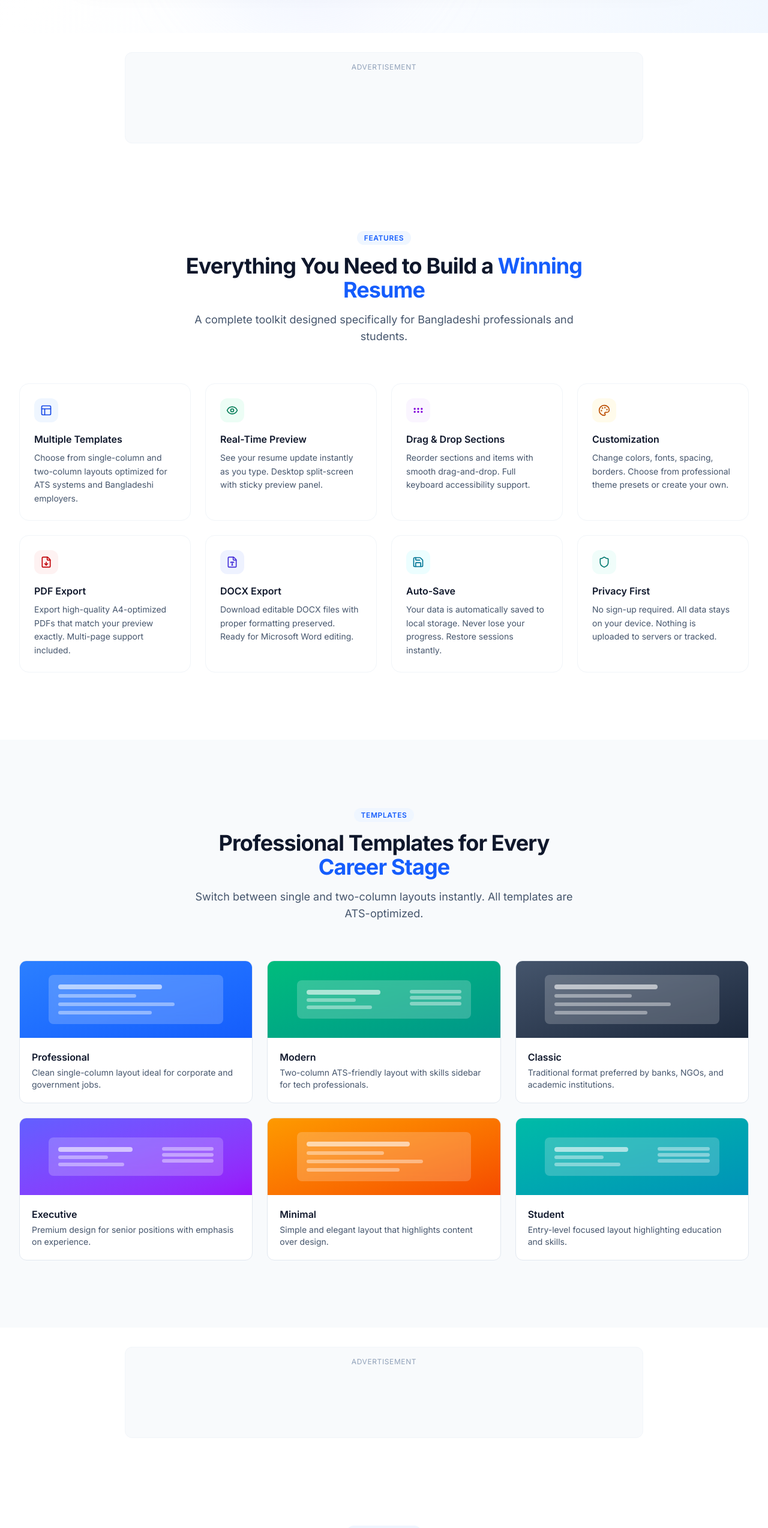
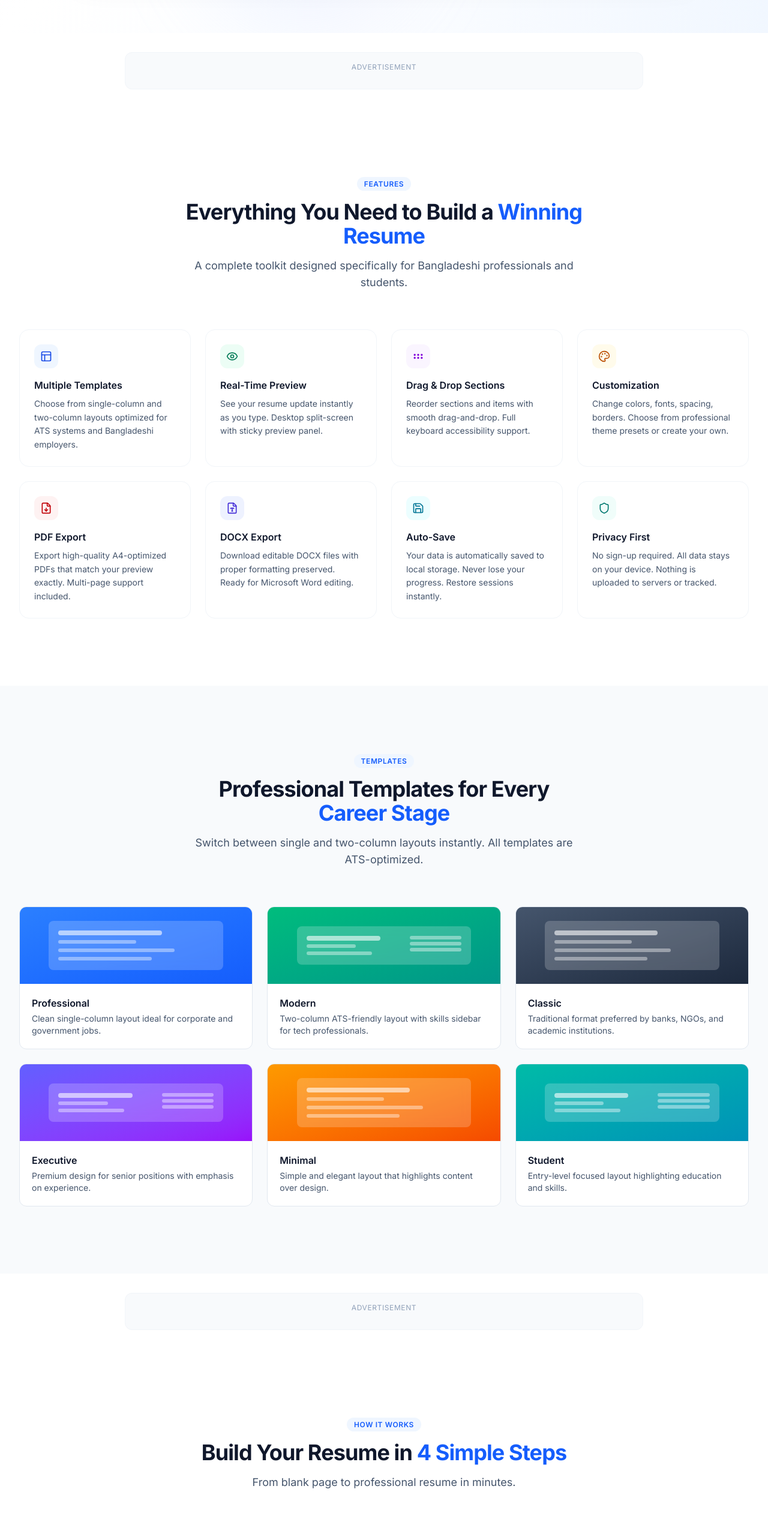
Before and after one commit to delwarJnu11/resume-builder, a Next.js app: page / in a window 1280 px wide. Shown: the part 1100-3647 px from the top of the page at 60% size. Built offline with nearby package versions, Linux system fonts and the light colour scheme.

Commit message:
fixed container

```diff
--- a/app/page.tsx
+++ b/app/page.tsx
@@ -22,8 +22,6 @@ export default function Home() {
 					<p className="text-xs text-slate-400 uppercase tracking-wider mb-3">Advertisement</p>
 					<AdsterraNative
 						adKey="025dafa42e4cef854a761b233b63dd00"
-						width={728}
-						height={90}
 						className="mx-auto"
 					/>
 				</div>
@@ -38,8 +36,6 @@ export default function Home() {
 					<p className="text-xs text-slate-400 uppercase tracking-wider mb-3">Advertisement</p>
 					<AdsterraNative
 						adKey="025dafa42e4cef854a761b233b63dd00"
-						width={728}
-						height={90}
 						className="mx-auto"
 					/>
 				</div>
@@ -56,8 +52,6 @@ export default function Home() {
 					<p className="text-xs text-slate-400 uppercase tracking-wider mb-3">Advertisement</p>
 					<AdsterraNative
 						adKey="025dafa42e4cef854a761b233b63dd00"
-						width={728}
-						height={90}
 						className="mx-auto"
 					/>
 				</div>
--- a/components/ads/adsterra-native.tsx
+++ b/components/ads/adsterra-native.tsx
@@ -1,51 +1,47 @@
-"use client";
+'use client';
 
-import { useEffect, useRef } from "react";
+import { useEffect, useRef } from 'react';
 
 interface AdsterraNativeProps {
-	/** Adsterra ad key from dashboard */
+  /** Ad key from the invoke.js URL (e.g. '025dafa42e4cef854a761b233b63dd00') */
   adKey: string;
-	/** Banner width */
-	width?: number;
-	/** Banner height */
-	height?: number;
   /** Container className */
   className?: string;
 }
 
-export default function AdsterraNative({ adKey, width = 728, height = 90, className = "" }: AdsterraNativeProps) {
-	const containerRef = useRef<HTMLDivElement>(null);
+export default function AdsterraNative({
+  adKey,
+  className = '',
+}: AdsterraNativeProps) {
+  const wrapperRef = useRef<HTMLDivElement>(null);
 
   useEffect(() => {
-		const container = containerRef.current;
-		if (!container) return;
+    const wrapper = wrapperRef.current;
+    if (!wrapper) return;
 
-		// Set atOptions on window BEFORE loading invoke.js
-		(window as unknown as Record<string, unknown>).atOptions = {
-			key: adKey,
-			format: "iframe",
-			height,
-			width,
-			params: {},
-		};
+    // 1. Create the container div with the exact ID Adsterra expects
+    const containerId = `container-${adKey}`;
+    const container = document.createElement('div');
+    container.id = containerId;
+    wrapper.appendChild(container);
 
-		const script = document.createElement("script");
+    // 2. Create and append the invoke.js script
+    const script = document.createElement('script');
     script.src = `https://pl29485786.effectivecpmnetwork.com/${adKey}/invoke.js`;
     script.async = true;
-		script.setAttribute("data-cfasync", "false");
+    script.setAttribute('data-cfasync', 'false');
 
-		container.appendChild(script);
+    wrapper.appendChild(script);
 
     return () => {
-			container.innerHTML = "";
+      wrapper.innerHTML = '';
     };
-	}, [adKey, width, height]);
+  }, [adKey]);
 
   return (
     <div
-			ref={containerRef}
+      ref={wrapperRef}
       className={`overflow-hidden ${className}`}
-			style={{ width: "100%", maxWidth: `${width}px`, minHeight: `${height}px` }}
     />
   );
 }
```
Lines whose indentation alone changed are shown as unchanged.
